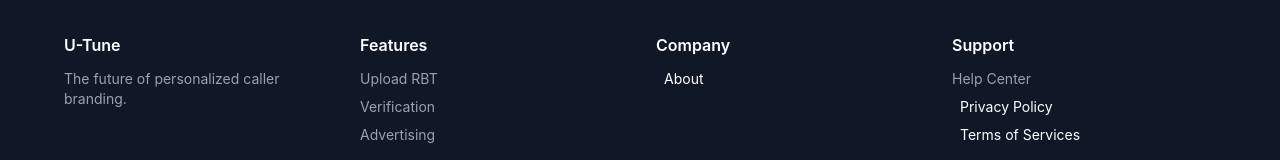
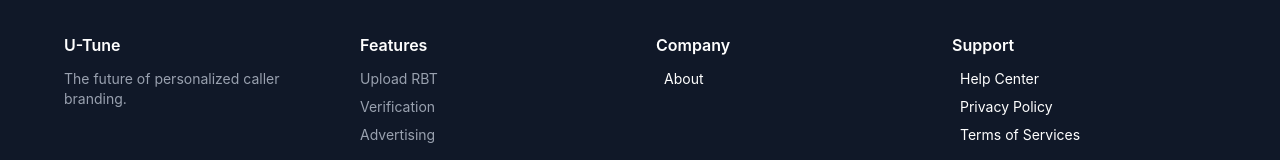
Before and after one commit to shiffex01/Utune-Landing-, a React (Vite) app: page /usage in a window 1280 px wide. Shown: the part 1583-1743 px from the top of the page. Built offline with nearby package versions, Linux system fonts and the light colour scheme.

Commit message:
commited

```diff
--- a/src/Footer.jsx
+++ b/src/Footer.jsx
@@ -28,7 +28,7 @@ const Footer = () => {
             <div>
               <h4 className="text-white font-semibold mb-3">Support</h4>
               <ul className="space-y-2 text-sm">
-                <li> <a href="/help">Help Center</a> </li>
+                <li> <a href="/help" className="text-white hover:text-blue-300 mx-2">Help Center</a> </li>
                 <li> <a href="/privacy" className="text-white hover:text-blue-300 mx-2">Privacy Policy</a> </li>
                 <li> <a href="/terms" className="text-white hover:text-blue-300 mx-2">Terms of Services</a> </li>
               </ul>
```
Also changed, not shown: 1 other file (tests, documents, lock files or other folders).
